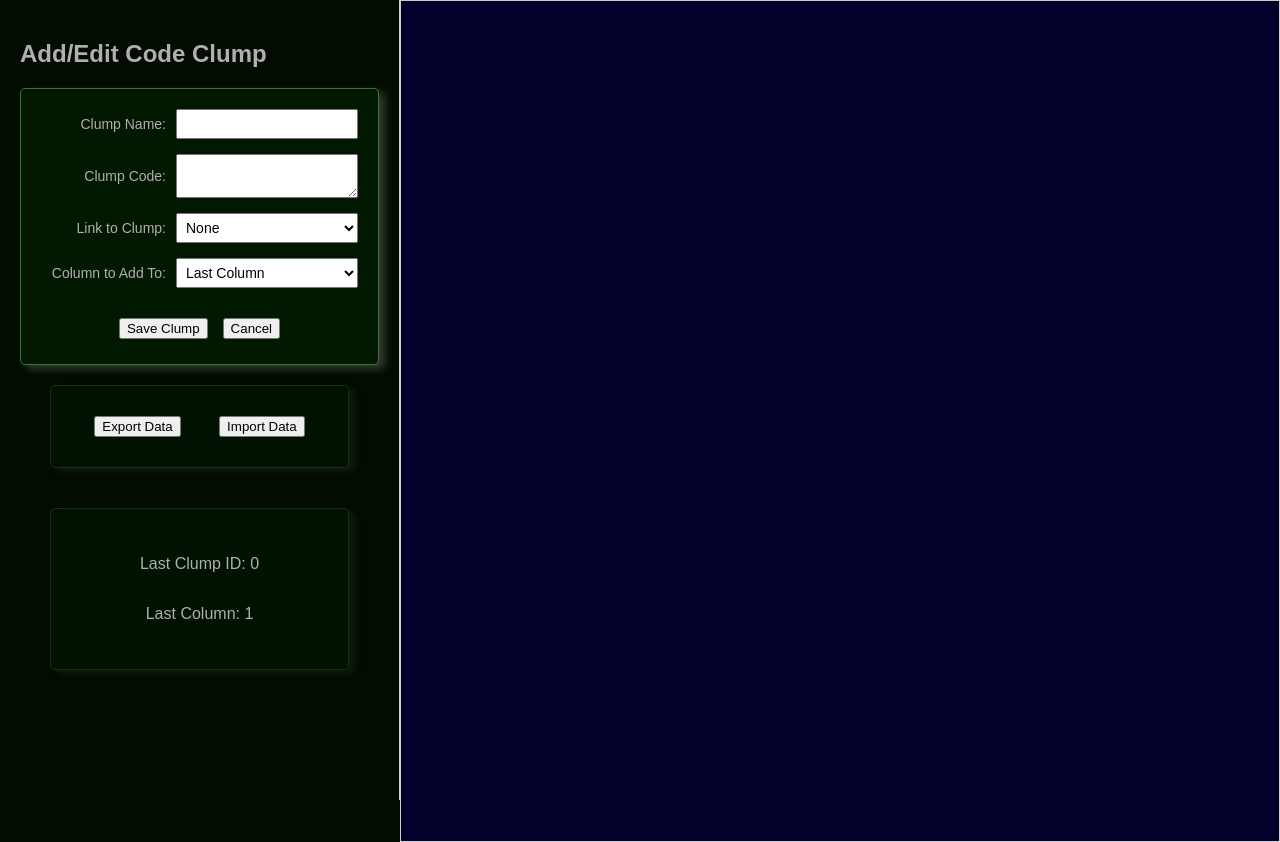
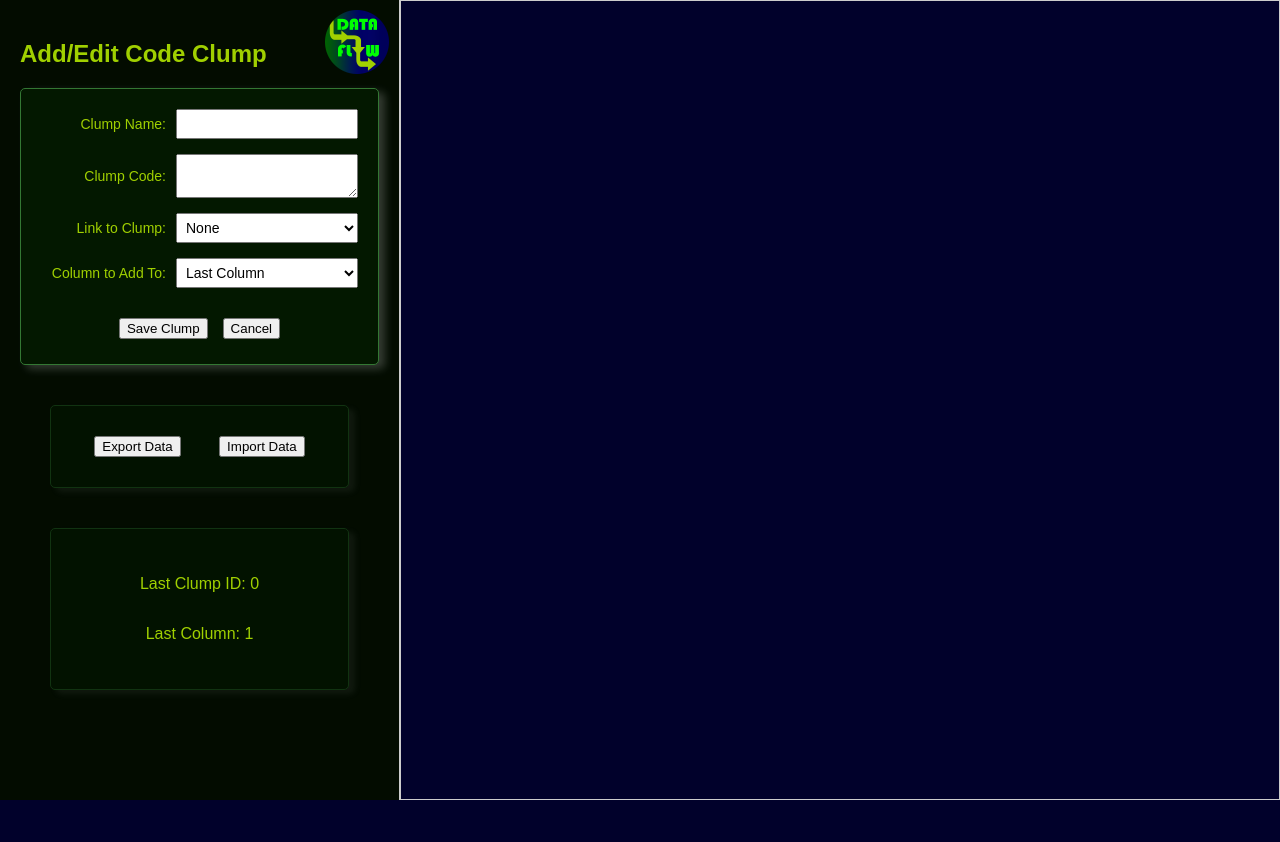
Before and after one commit to KDCinfo/dataflow, a PHP site: page /data_mapping_flow_analysis_tool/index.html in a window 1280 px wide. After the commit the page ends 800 px from the top, so only its background shows below. Run offline with PHP 8.4, Linux system fonts and the light colour scheme.

Commit message:
Added favicon. Added green to text.
Reduced border color on empty cells. Lowered horizontal scrollbar under grid.

```diff
--- a/data_mapping_flow_analysis_tool/dataflow.css
+++ b/data_mapping_flow_analysis_tool/dataflow.css
@@ -1,6 +1,6 @@
 body {
   background-color: #030c00;
-  color: #afafaf;
+  color: #a0d000;
   display: flex;
   font-family: Arial, sans-serif;
   margin: 0;
@@ -14,10 +14,23 @@ body {
 }
 
 .form-container {
-  width: 30%;
-  padding: 20px;
   border-right: 1px solid #ccc;
   overflow-y: auto;
+  padding: 20px;
+  position: relative;
+  width: 30%;
+}
+
+.floating-icon {
+  position: absolute;
+  right: 10px;
+  top: 10px;
+  width: 64px;
+}
+
+.floating-icon:hover {
+  border-radius: 50%;
+  box-shadow: 0px 0px 15px #00ff00;
 }
 
 .output-container {
@@ -25,7 +38,7 @@ body {
   border: 1px solid #ccc;
   color: #000;
   width: 70%;
-  height: 100vh;
+  height: calc(100vh - 42px);
   padding: 20px;
   overflow: auto;
 }
@@ -37,6 +50,7 @@ body {
   grid-auto-rows: minmax(40px, auto);
   gap: 5px;
   overflow: auto;
+  padding-bottom: 10px;
 }
 
 .empty {
@@ -51,7 +65,7 @@ body {
 
 .clump-node {
   background-color: #f9f9f9;
-  border: 1px solid #333;
+  border: 1px dotted #003300;
   border-radius: 5px;
   box-sizing: border-box;
   font-size: 14px;
@@ -159,8 +173,7 @@ body {
   gap: 15px;
   padding: 20px;
   max-width: 600px;
-  /* Centering the form content */
-  margin: auto;
+  margin: 20px auto 40px;
 }
 
 .clump-form-div {
@@ -252,4 +265,5 @@ body {
 
 .script-vars {
   flex-direction: column;
+  margin-bottom: 20px;
 }
--- a/data_mapping_flow_analysis_tool/index.html
+++ b/data_mapping_flow_analysis_tool/index.html
@@ -8,14 +8,13 @@
   <link rel="stylesheet" href="./dataflow.css">
   <meta name="description" content="A tool to map and visualize branching data flows.">
   <meta name="keywords" content="data clumps, data flow, data mapping, data visualization">
-
-  <!-- favion -->
+  <link rel="icon" type="image/x-icon" href="./favicon.ico">
 
   <!-- facebook -->
-  <meta property="og:title" content="Data Clump Mapping and Flow Tool | DCMaFT">
-  <meta property="og:site_name" content="Data Clump Mapping and Flow Tool | DCMaFT">
-  <meta property="og:description" content="A tool to map and visualize data clumps and their flow.">
-  <meta property="og:image" content="https://via.placeholder.com/1200x628.png?text=DCMaFT">
+  <meta property="og:title" content="Data Mapping Flow Analysis Tool">
+  <meta property="og:description" content="A tool to map and visualize branching data flows.">
+  <meta property="og:image"
+    content="https://kdcinfo.com/app/dataflow/data_mapping_flow_analysis_tool/images/icon128.png">
   <meta property="og:url" content="https://kdcinfo.com/app/dataflow/">
   <meta property="og:type" content="website">
 </head>
@@ -24,6 +23,12 @@
   <div class="container">
     <div class="form-container">
       <h2>Add/Edit Code Clump</h2>
+
+      <a href="https://github.com/KDCinfo/dataflow/tree/main/data_mapping_flow_analysis_tool"
+        target="_blank" title="Read Me and Code" class="readme-link">
+        <img src="./images/icon128.png" alt="Data Mapping Flow Analysis Tool" class="floating-icon">
+      </a>
+
       <form id="clumpForm" class="clump-form info-panel">
         <div class="clump-form-div">
           <label for="clumpName">Clump Name:</label>
```
Also changed, not shown: data_mapping_flow_analysis_tool/README.md, data_mapping_flow_analysis_tool/favicon.ico (added), data_mapping_flow_analysis_tool/images/icon128.gif (added), data_mapping_flow_analysis_tool/images/icon128.png (added), 1 other file.
